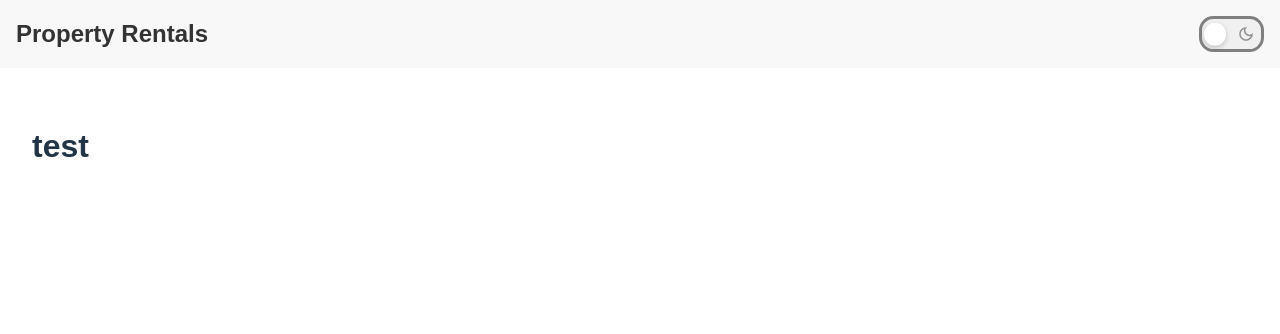
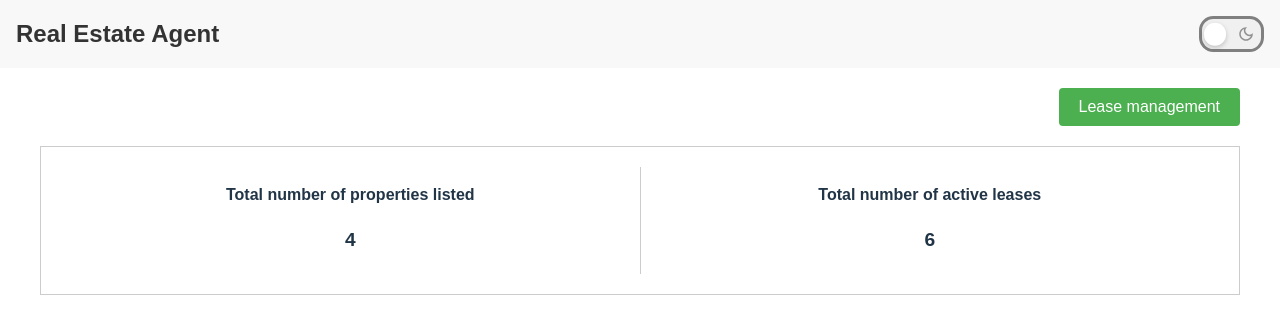
Before and after one commit to hleketaniDuncan97/RealEstateAgent-Rental-, a Vue app in the folder clients/admin/: page /home in a window 1280 px wide. Shown: the top 334 px of the page. Built offline with nearby package versions, Linux system fonts and the light colour scheme.

Commit message:
added home page

```diff
--- a/clients/admin/src/components/nav-bar.vue
+++ b/clients/admin/src/components/nav-bar.vue
@@ -1,6 +1,6 @@
 <template>
   <nav>
-    <div class="logo">Property Rentals</div>
+    <div class="logo">Real Estate Agent</div>
     <div class="theme-toggle">
       <input type="checkbox" id="goggle-switch" @change="toggleDarkMode" :checked="isDarkMode">
       <label for="goggle-switch" class="goggle-switch">
--- a/clients/admin/src/main.ts
+++ b/clients/admin/src/main.ts
@@ -1,6 +1,6 @@
 import { createApp } from 'vue';
 import App from './App.vue';
-import './style.css'
+import './styles/style.css'
 import router from './router';
 
 createApp(App).use(router).mount('#app');
--- /dev/null
+++ b/clients/admin/src/styles/home.css
@@ -0,0 +1,55 @@
+.container {
+    padding: 1.25rem;
+    max-width: 75rem;
+    margin: 0 auto;
+}
+
+.lease-management {
+    display: flex;
+    justify-content: flex-end;
+    margin-bottom: 1.25rem;
+}
+
+.lease-management-btn {
+    background-color: #4CAF50;
+    border: none;
+    color: white;
+    padding: 0.62rem 1.25rem;
+    text-align: center;
+    text-decoration: none;
+    display: inline-block;
+    font-size: 1rem;
+    cursor: pointer;
+    border-radius: 0.25rem;
+}
+
+.lease-management-btn:hover {
+    background-color: #45a049;
+}
+
+.summary-flex {
+    display: flex;
+    justify-content: space-between;
+    border: 0.06rem solid #ccc;
+    padding: 1.25rem;
+}
+
+.summary-item {
+    flex: 1;
+    text-align: center;
+    padding: 0 0.6rem;
+}
+
+.summary-item:not(:last-child) {
+    border-right: 0.06rem solid #ccc;
+}
+
+h3 {
+    font-size: 1rem;
+    margin-bottom: 0.6rem;
+}
+
+p {
+    font-size: 1.2rem;
+    font-weight: bold;
+}
--- /dev/null
+++ b/clients/admin/src/styles/login.css
@@ -0,0 +1,75 @@
+.login-page {
+    height: 100vh;
+    display: flex;
+    justify-content: center;
+    align-items: center;
+    background-image: url('../assets/trees.jpg');
+    background-size: cover;
+    background-position: center;
+  }
+
+  .login-container {
+    height: 30rem;
+    background: rgba(255, 255, 255, 0.048);
+    padding: 1.25rem;
+    border-radius: 0.5rem;
+    text-align: center;
+    width: 30rem;
+    backdrop-filter: blur(3rem);
+    border: 0.2rem solid white;
+    display: flex;
+    flex-direction: column;
+    justify-content: space-between;
+  }
+
+  header {
+    font-size: 2.5rem;
+    font-weight: bold;
+    margin-bottom: 1.5rem;
+    color: white;
+  }
+
+  h1 {
+    font-size: 1.4rem;
+    color: white;
+    margin-bottom: 1rem;
+  }
+
+  p {
+    font-size: 1.2rem;
+    color: white;
+  }
+
+  .login-actions {
+    margin-top: auto;
+    display: flex;
+  flex-direction: column;
+  align-items: center;
+  }
+
+  .line-under-p {
+    width: 100%;
+    border-top: 0.0625rem solid white;
+    margin: 1.25rem 0;
+  }
+
+  button {
+  background-color: white;
+  color: black;
+  padding: 0.5rem 1rem;
+  border: none;
+  border-radius: 1rem;
+  cursor: pointer;
+  font-size: 1em;
+  display: flex;
+  align-items: center;
+  gap: 0.5rem;
+}
+
+button:hover {
+  background-color: #c5a560;
+}
+
+button img {
+  width: 2rem;
+}
--- a/clients/admin/src/style.css
+++ b/clients/admin/src/styles/style.css
@@ -13,6 +13,31 @@ body {
   margin: 0;
 }
 
+body {
+  margin: 0;
+  font-family: Arial, sans-serif;
+  transition: background-color 0.3s, color 0.3s;
+}
+
+body.dark-mode {
+  background-color: #1a1a1a;
+  color: #f0f0f0;
+}
+
+.app-container {
+  min-height: 100vh;
+}
+
+nav {
+  background-color: #f8f8f8;
+  color: #333;
+}
+
+body.dark-mode nav {
+  background-color: #333;
+  color: #f8f8f8;
+}
+
 @media (prefers-color-scheme: light) {
   :root {
     color: #213547;
--- a/clients/admin/src/views/home.vue
+++ b/clients/admin/src/views/home.vue
@@ -1,59 +1,37 @@
 <template>
   <div>
     <NavBar />
-    <main>
-      <h1>{{ title }}</h1>
-    </main>
+    <div class="container">
+      <div class="lease-management">
+        <button @click="handleLeaseManagement" class="lease-management-btn">Lease management</button>
+      </div>
+      <div class="summary-flex">
+        <div class="summary-item">
+          <h3>Total number of properties listed</h3>
+          <p>{{ totalProperties }}</p>
+        </div>
+        <div class="summary-item">
+          <h3>Total number of active leases</h3>
+          <p>{{ totalActiveLeases }}</p>
+        </div>
+      </div>
+    </div>
   </div>
 </template>
 
-
-<script lang="ts">
-import { defineComponent, ref } from 'vue';
+<script setup lang="ts">
+import { ref } from 'vue';
 import NavBar from '../components/nav-bar.vue'
 
-export default defineComponent({
-  name: 'HomeView',
-  components: {
-    NavBar,
-  },
-  setup() {
-    const title = ref('test');
+const totalProperties = ref(4);
+const totalActiveLeases = ref(6);
 
-    return {
-      title,
-    };
-  },
-});
+const handleLeaseManagement = () => {
+  console.log('Lease management button clicked');
+};
 </script>
 
-<style>
-body {
-  margin: 0;
-  font-family: Arial, sans-serif;
-  transition: background-color 0.3s, color 0.3s;
-}
-
-body.dark-mode {
-  background-color: #1a1a1a;
-  color: #f0f0f0;
-}
-
-.app-container {
-  min-height: 100vh;
-}
-
-nav {
-  background-color: #f8f8f8;
-  color: #333;
-}
-
-body.dark-mode nav {
-  background-color: #333;
-  color: #f8f8f8;
-}
-
-main {
-  padding: 2rem;
-}
+<style scoped>
+@import '../styles/style.css';
+@import '../styles/home.css';
 </style>
--- a/clients/admin/src/views/login.vue
+++ b/clients/admin/src/views/login.vue
@@ -16,100 +16,17 @@
     </div>
   </template>
 
-  <script lang="ts">
-  import { defineComponent } from 'vue'
+  <script setup lang="ts">
   import { useRouter } from 'vue-router'
 
-  export default defineComponent({
-  name: 'Login',
-  setup() {
-    const router = useRouter();
+  const router = useRouter();
 
-    const loginButton = () => {
-      router.push('/home');
-    };
-
-    return {
-      loginButton,
-    };
-  },
-});
+  const loginButton = () => {
+    router.push('/home');
+  };
   </script>
 
   <style scoped>
-  .login-page {
-    height: 100vh;
-    display: flex;
-    justify-content: center;
-    align-items: center;
-    background-image: url('../assets/trees.jpg');
-    background-size: cover;
-    background-position: center;
-  }
 
-  .login-container {
-    height: 30rem;
-    background: rgba(255, 255, 255, 0.048);
-    padding: 1.25rem;
-    border-radius: 0.5rem;
-    text-align: center;
-    width: 30rem;
-    backdrop-filter: blur(3rem);
-    border: 0.2rem solid white;
-    display: flex;
-    flex-direction: column;
-    justify-content: space-between;
-  }
-
-  header {
-    font-size: 2.5rem;
-    font-weight: bold;
-    margin-bottom: 1.5rem;
-    color: white;
-  }
-
-  h1 {
-    font-size: 1.4rem;
-    color: white;
-    margin-bottom: 1rem;
-  }
-
-  p {
-    font-size: 1.2rem;
-    color: white;
-  }
-
-  .login-actions {
-    margin-top: auto;
-    display: flex;
-  flex-direction: column;
-  align-items: center;
-  }
-
-  .line-under-p {
-    width: 100%;
-    border-top: 0.0625rem solid white;
-    margin: 1.25rem 0;
-  }
-
-  button {
-  background-color: white;
-  color: black;
-  padding: 0.5rem 1rem;
-  border: none;
-  border-radius: 1rem;
-  cursor: pointer;
-  font-size: 1em;
-  display: flex;
-  align-items: center;
-  gap: 0.5rem;
-}
-
-button:hover {
-  background-color: #c5a560;
-}
-
-button img {
-  width: 2rem;
-}
+  @import '../styles/login.css';
   </style>
```
Also changed, not shown: clients/admin/src/components/HelloWorld.vue (deleted, +0 -41 lines), clients/admin/src/components/list-properties.vue (deleted, +0 -15 lines), clients/admin/src/views/property-list.vue (added, +30 -0 lines).
